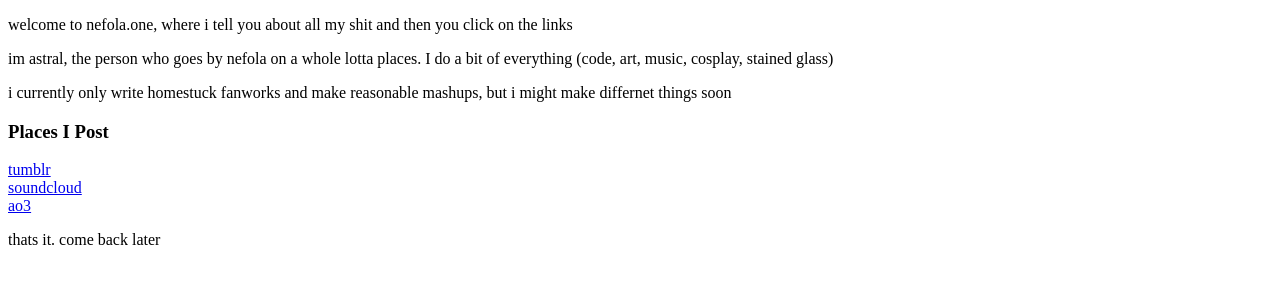
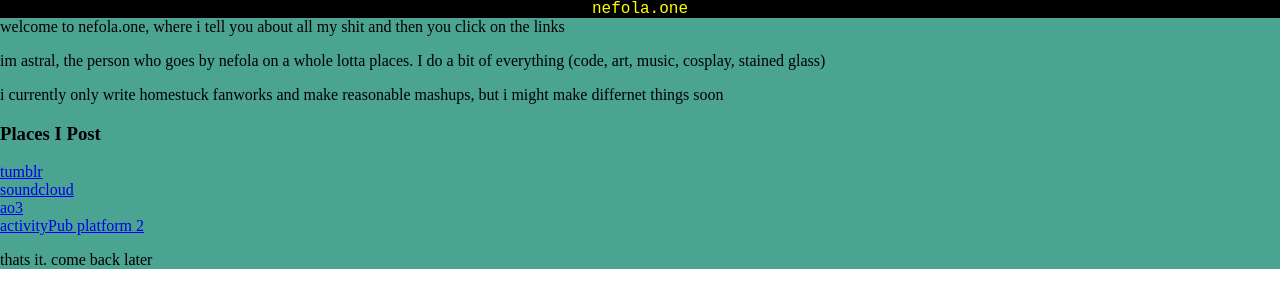
Before and after one commit to nefola/nefola.one, a plain HTML site: page index.html in a window 1280 px wide. Drawn offline with Linux system fonts and the light colour scheme.

Commit message:
6/20/23
css and a new website

```diff
--- /dev/null
+++ b/css/main.css
@@ -0,0 +1,21 @@
+@font-face {
+    font-family: "courier-new";
+    src: url(Courier\ New.ttf);
+}
+
+div.header {
+    background-color: black;
+    color: yellow;
+    text-align: center;
+    font-family: 'Courier New', Courier, monospace;
+}
+
+div.content {
+    background-color: #4ba392;
+
+}
+
+body,
+.noMarg {
+    margin: 0px;
+}
--- a/index.html
+++ b/index.html
@@ -6,20 +6,25 @@
 <link rel="icon" type="image/png" sizes="32x32" href="/favicon-32x32.png">
 <link rel="icon" type="image/png" sizes="16x16" href="/favicon-16x16.png">
 <link rel="manifest" href="/site.webmanifest">
+<link rel="stylesheet" href="css/main.css">
 </head>
-
+<!-- holy shit there is css now, shout out to those who checks my site b4 i put css on it -->
 <body>
 
+<div class="header">
+nefola.one
+</div>
 
-<div id="content">
-    <p>welcome to nefola.one, where i tell you about all my shit and then you click on the links </p>
+<div class="content">
+    <p class="noMarg">welcome to nefola.one, where i tell you about all my shit and then you click on the links </p>
     <p>im astral, the person who goes by nefola on a whole lotta places. I do a bit of everything (code, art, music,
         cosplay, <span title="yes this one is real">stained glass</span>)</p>
     <p>i currently only write homestuck fanworks and make reasonable mashups, but i might make differnet things soon</p>
     <h3 id="places-i-post">Places I Post</h3>
     <p><a href="https://blog.nefola.one">tumblr</a><br />
         <a href="https://soundcloud.com/nefola">soundcloud</a> <br />
-        <a href="https://archiveofourown.org/users/nefola">ao3</a>
+        <a href="https://archiveofourown.org/users/nefola">ao3</a> <br />
+        <a href="https://lesbian.solutions/@nefola">activityPub platform 2</a>
     </p>
     <p>thats it. come back later</p>
 </div>
```
Also changed, not shown: css/Courier New.ttf (added).
